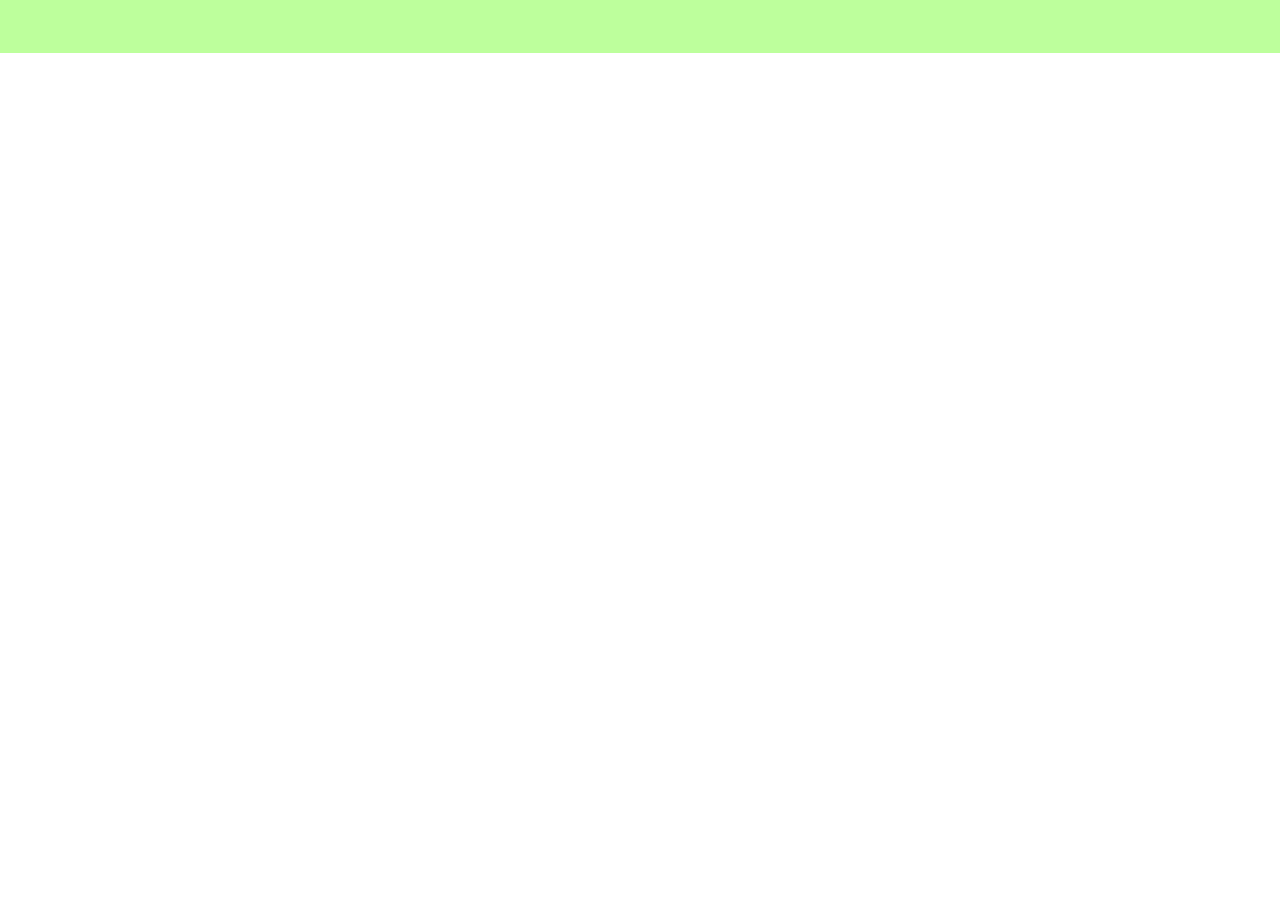
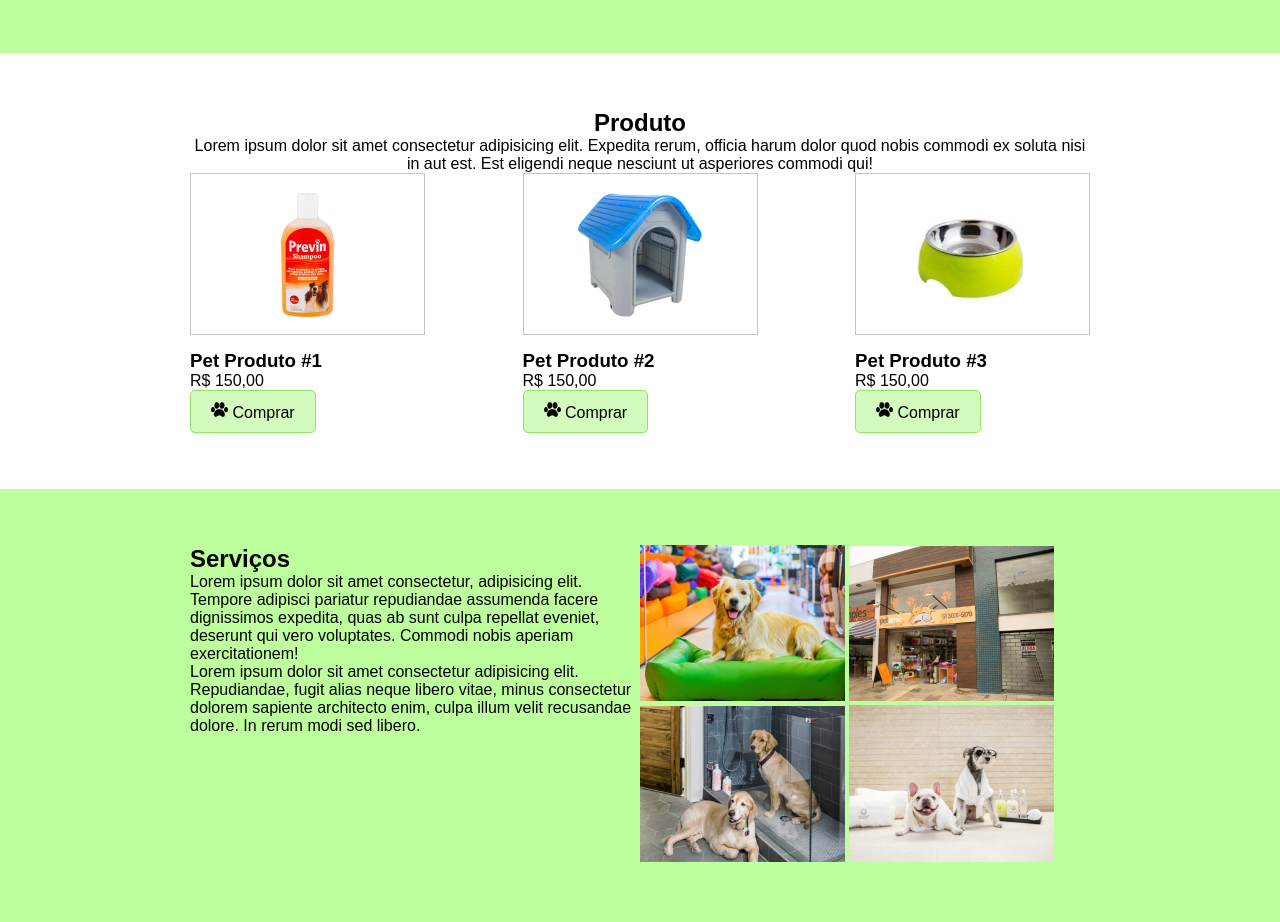
Before and after one commit to Camsyszys/gitPetshopnalu, a plain HTML site: page index.html in a window 1280 px wide. Shown: the part 467-1389 px from the top of the page. Before the commit the page ends 800 px from the top, so only its background shows below. Drawn offline with Linux system fonts and the light colour scheme.

Commit message:
Produtos_Serviços

```diff
--- a/css/petshop.css
+++ b/css/petshop.css
@@ -68,3 +68,30 @@ nav a:hover{
 .flex-conteiner .col {
     width: 450px;
 }
+.produto{
+    width: 235px;
+}
+.produto figure{
+    border: 1px solid #c4c4c4;
+    background-color: #fff;
+    margin: 0 0 15px 0;
+    padding: 0;
+    text-align: center;
+    height: 160px ;
+    line-height: 160px;
+}
+.produto figure img{
+    vertical-align: middle;
+}
+.texto-centralizado{
+    text-align: center;
+}
+.btn-pata{
+    border: 1px solid #91e467;
+    background-color: #d2fbbd;
+    display: inline-block;
+    padding: 10px 20px;
+    text-decoration: none;
+    color: #000;
+    border-radius: 5px;
+}
--- a/index.html
+++ b/index.html
@@ -35,3 +35,82 @@
                 </div>
             </div>
         </section>
+        <!-- produtos -->
+        <section id="produto">
+            <div class="conteiner">
+                <h2 class="texto-centralizado">Produto</h2>
+                <p class="texto-centralizado">Lorem ipsum dolor sit amet consectetur adipisicing elit. Expedita rerum,
+                    officia harum dolor quod nobis commodi ex soluta nisi in aut est. Est eligendi neque nesciunt ut
+                    asperiores commodi qui!</p>
+
+                <div class="flex-conteiner">
+                    <article class="produto">
+
+                        <figure>
+                            <img src="img/produto-1.jpg" alt="Produto pet produto 1">
+                        </figure>
+                        <h3>Pet Produto #1</h3>
+                        <p>R$ 150,00</p>
+                        <a href="#" class="btn-pata">
+                            <img src="img/patinha-preta.png" alt="patinha preta">
+                            Comprar
+                        </a>
+                    </article>
+                    <article class="produto">
+                        <figure>
+                            <img src="img/produto-2.jpg" alt="Produto pet produto 1">
+                        </figure>
+                        <h3>Pet Produto #2</h3>
+                        <p>R$ 150,00</p>
+                        <a href="#" class="btn-pata">
+                            <img src="img/patinha-preta.png" alt="patinha preta">
+                            Comprar
+                        </a>
+                    </article>
+                    <article class="produto">
+                        <figure>
+                            <img src="img/produto-3.jpg" alt="Produto pet produto 1">
+                        </figure>
+                        <h3>Pet Produto #3</h3>
+                        <p>R$ 150,00</p>
+                        <a href="#" class="btn-pata">
+                            <img src="img/patinha-preta.png" alt="patinha preta">
+                            Comprar
+                        </a>
+                    </article>
+                </div>
+                </article>
+            </div>
+            </div>
+        </section>
+        <main>
+            <section class="fundo-verde">
+                <div class="conteiner flex-conteiner">
+                    <div class="col">
+                        <h2>Serviços</h2>
+                        <p>Lorem ipsum dolor sit amet consectetur, adipisicing elit. Tempore adipisci pariatur
+                            repudiandae
+                            assumenda facere dignissimos expedita, quas ab sunt culpa repellat eveniet, deserunt qui
+                            vero
+                            voluptates. Commodi nobis aperiam exercitationem!</p>
+                        <p>Lorem ipsum dolor sit amet consectetur adipisicing elit. Repudiandae, fugit alias neque
+                            libero
+                            vitae, minus consectetur dolorem sapiente architecto enim, culpa illum velit recusandae
+                            dolore.
+                            In rerum modi sed libero.</p>
+                    </div>
+                    <div class="col">
+                        <img src="img/img-galeria-1.jpg" alt="Imagens de cachorro">
+                        <img src="img/img-galeria-2.jpg" alt="Imagens de cachorro">
+                        <img src="img/img-galeria-3.jpg" alt="Imagens de cachorro">
+                        <img src="img/img-galeria-4.jpg" alt="Imagens de cachorro">
+                    </div>
+                </div>
+            </section>
+        </main>
+
+    </main>
+    </main>
+</body>
+
+</html>
```
